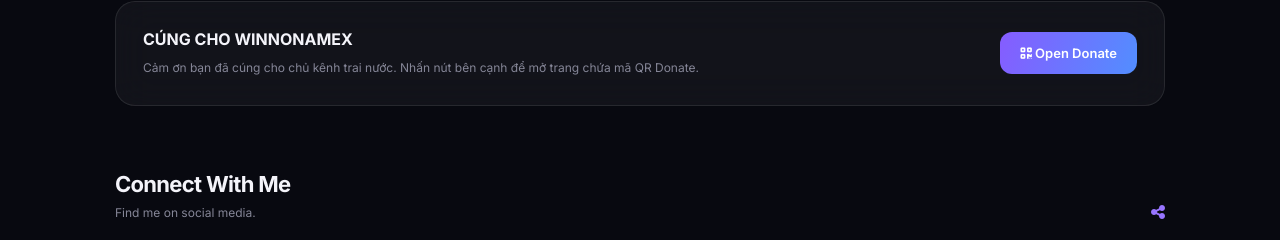
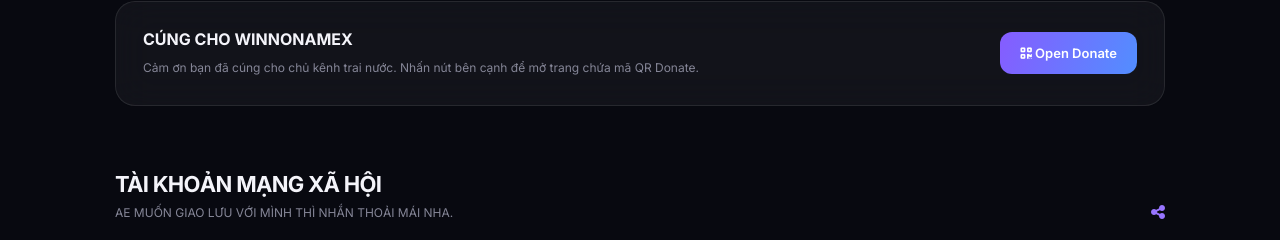
Before and after one commit to winnonamex/WINNONAMEX29, a plain HTML site: page index.html in a window 1280 px wide. Shown: the part 843-1083 px from the top of the page. Drawn offline with Linux system fonts and the light colour scheme.

Commit message:
Update index.html

```diff
--- a/index.html
+++ b/index.html
@@ -53,7 +53,7 @@ footer{border-top:1px solid var(--border);padding:28px 0;display:flex;justify-co
 <nav><div class="logo">WINNONAMEX<span>.</span></div><div class="nav-right"><a href="#donate">Donate</a><a href="#social">Social</a><a href="#team">Team</a><div class="nav-status"><span class="dot"></span><span>Available</span></div></div></nav>
 <header class="hero"><div><div class="hello">HI</div><h1>CHÀO CÁC VỢ ĐÃ ĐẾN VỚI WEB CỦA CHỦ KÊNH<br><span>WINNONAMEX.</span></h1><p class="hero-desc">WEB NÀY SẼ LÀ NƠI ANH EM BOOK THỢ KÉO LÃO BẢN UY TÍN TRÁNH VIỆC BỊ SÌ CAM.</p><div class="hero-buttons"><a href="#social" class="btn primary"><i class="fa-solid fa-link"></i> My Socials</a><a href="donate.html" class="btn secondary"><i class="fa-solid fa-heart"></i> Donate</a></div></div><div class="avatar-wrap"><div class="avatar-box"><img class="avatar" src="avatar.jpg" alt="WINNONAMEX"></div></div></header>
 <section id="donate" class="reveal"><div class="section-heading"><div><h2>  CÚNG TRAI NƯỚC</h2><p>Nếu muốn cúng cho tôi trai nước, bạn có thể cúng ở trang Donate riêng.</p></div><i class="fa-solid fa-heart" style="color:#9875ff"></i></div><div class="glass donate-panel"><div><h3>CÚNG CHO WINNONAMEX</h3><p>Cảm ơn bạn đã cúng cho chủ kênh trai nước. Nhấn nút bên cạnh để mở trang chứa mã QR Donate.</p></div><a href="donate.html" class="btn primary donate-link"><i class="fa-solid fa-qrcode"></i> Open Donate</a></div></section>
-<section id="social" class="reveal"><div class="section-heading"><div><h2>Connect With Me</h2><p>Find me on social media.</p></div><i class="fa-solid fa-share-nodes" style="color:#9875ff"></i></div><div class="social-grid" id="socialGrid"></div></section>
+<section id="social" class="reveal"><div class="section-heading"><div><h2>TÀI KHOẢN MẠNG XÃ HỘI</h2><p>AE MUỐN GIAO LƯU VỚI MÌNH THÌ NHẮN THOẢI MÁI NHA.</p></div><i class="fa-solid fa-share-nodes" style="color:#9875ff"></i></div><div class="social-grid" id="socialGrid"></div></section>
 <section id="team" class="reveal"><div class="section-heading"><div><h2>THỢ KÉO</h2><p>ĐÂY LÀ NHỮNG NGƯỜI KÉO UY TÍN CHUYÊN NGHIỆP VÀ CHẤT LƯỢNG MÀ BẠNH CÓ THỂ TIN TƯỞNG.</p></div><i class="fa-solid fa-users" style="color:#9875ff"></i></div><div class="team-grid">
 <a class="glass team-card" href="https://discordapp.com/users/911107392001961987" target="_blank" rel="noopener noreferrer" aria-label="Mở hồ sơ Discord của DH">
 <div class="team-top"><div class="team-avatar-placeholder" aria-label="Chưa có ảnh đại diện"><i class="fa-regular fa-user"></i></div><div><div class="team-name">DH</div><div class="team-role">Cộng tác viên</div></div></div>
```
